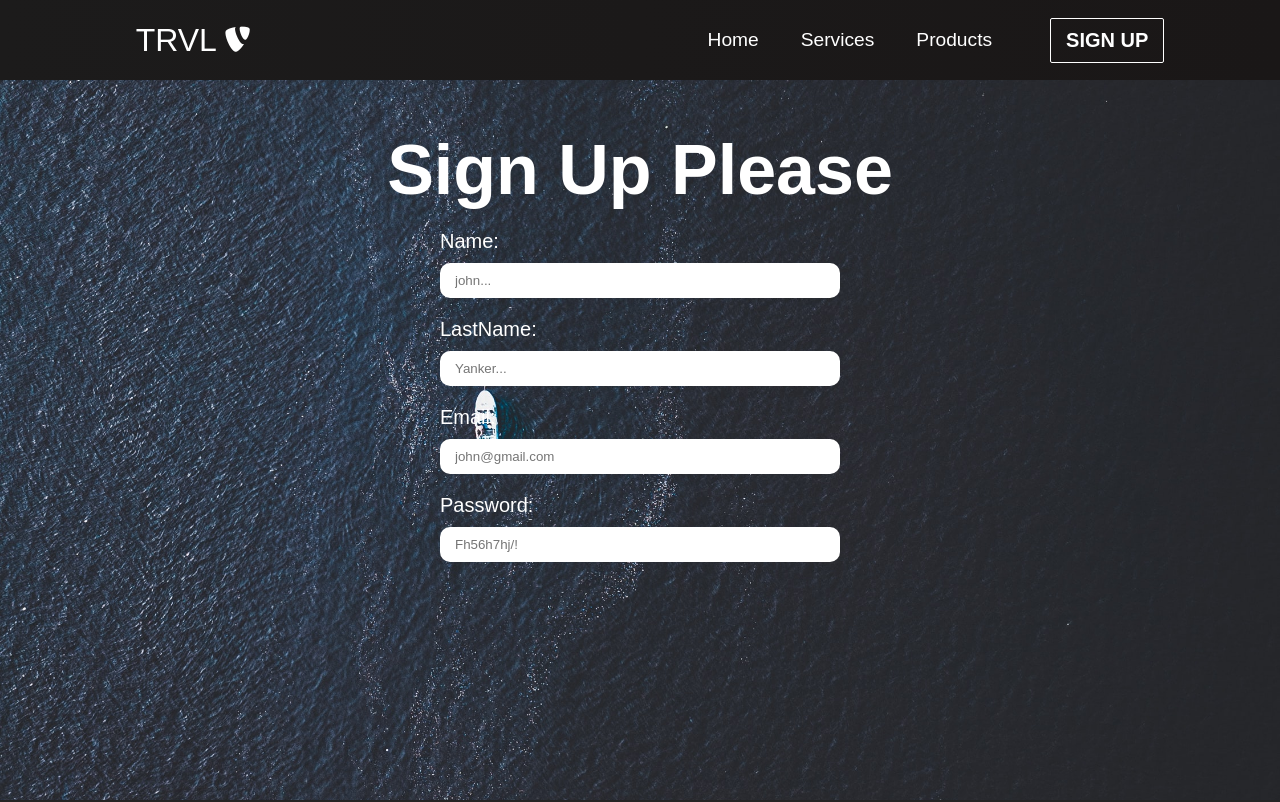
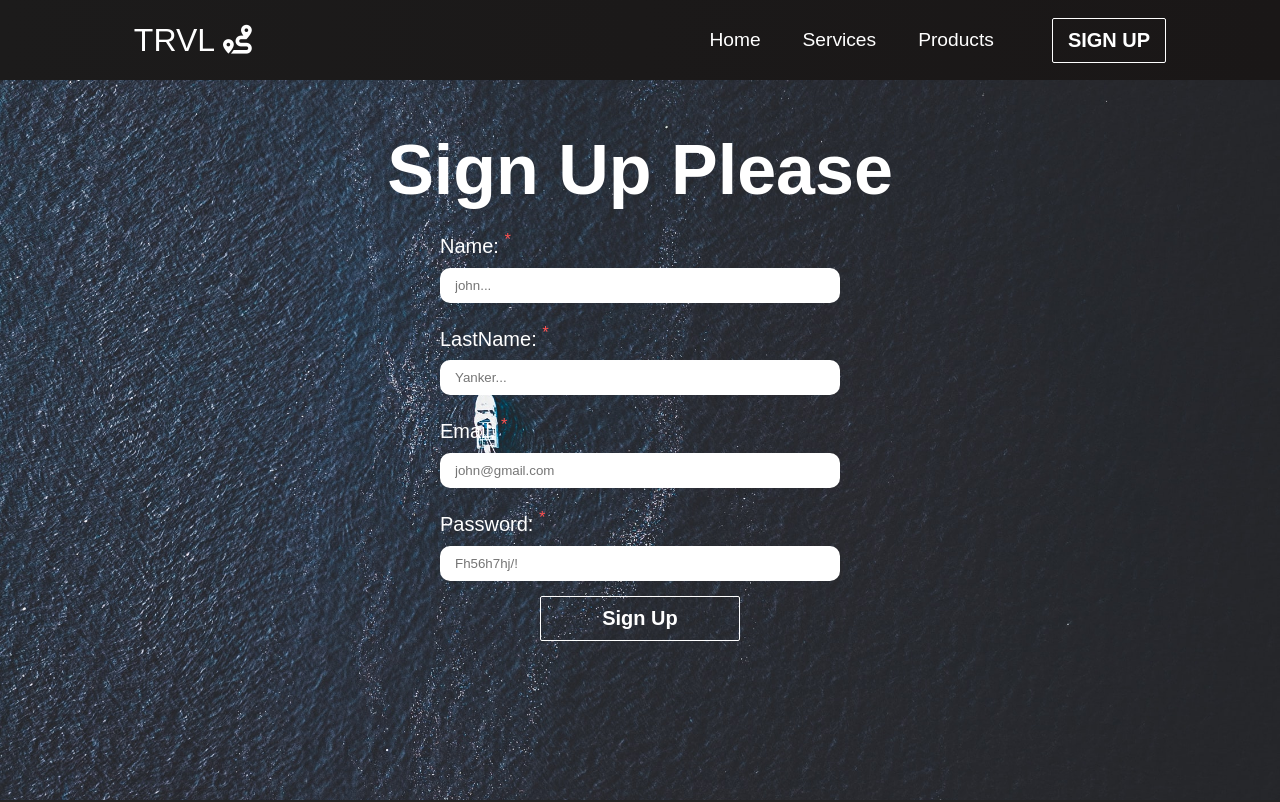
Before and after one commit to aurryllash/TRVL, a React (Vite) app: page /sign-up in a window 1280 px wide. Shown: the top 802 px of the page. Built offline with nearby package versions, Linux system fonts and the light colour scheme.

Commit message:
Add simple validation for Empty input in sign up form

```diff
--- a/src/App.css
+++ b/src/App.css
@@ -49,16 +49,6 @@
 
 
   }
-  @media screen and (max-width: 820px) {
-    .sign-up {
-      height: 120vh;
-    }
-  }
-  @media screen and (max-height: 550px) {
-    .sign-up {
-      height: 170vh;
-    }
-  }
   .error-container {
     background-color: rgb(226, 226, 226);
 
--- a/src/components/Button.css
+++ b/src/components/Button.css
@@ -12,7 +12,6 @@
     background-color: var(--primary);
     color: #242424;
     border: 1px solid var(--primary);
-
 }
 .btn--outline {
     background-color: transparent;
@@ -30,6 +29,9 @@
     font-size: 20px;
     font-weight: 600;
 }
+.btn--xxl {
+    width: 400px;
+}
 .btn--medium:hover,
 .btn--large:hover {
     background-color: white;
--- a/src/components/Button.jsx
+++ b/src/components/Button.jsx
@@ -3,13 +3,14 @@ import { Link } from 'react-router-dom'
 import './Button.css'
 
 const STYLES = ['btn--primary', 'btn--outline']
-const SIZES = ['btn--large', 'btn--medium']
+const SIZES = ['btn--large', 'btn--medium', 'btn--xxl']
 const Button = ({
     children,
     type,
     onClick,
     buttonStyle,
-    buttonSize
+    buttonSize,
+    style
 }) => {
   const checkButtonStyle = STYLES.includes(buttonStyle) ? buttonStyle : STYLES[0]
   const checkButtonSize = SIZES.includes(buttonSize) ? buttonSize : SIZES[0]
@@ -17,6 +18,7 @@ const Button = ({
   return (
     <Link to='/sign-up' className='btn-mobile'>
         <button
+        style={style}
         className={`btn ${checkButtonStyle} ${checkButtonSize}`}
         onClick={onClick}
         type={type}>
--- a/src/components/Footer.jsx
+++ b/src/components/Footer.jsx
@@ -64,7 +64,7 @@ const Footer = () => {
             <div className="social-media-wrap">
                 <div className="footer-logo">
                     <Link className='social-logo'>
-                    TRVL <i className="fab fa-typo3"></i>
+                    TRVL <i className="fa-solid fa-route"></i>
                     </Link>
                 </div>
                 <small className='website-rights'>TRVL © 2024</small>
--- a/src/components/HeroSection.css
+++ b/src/components/HeroSection.css
@@ -18,10 +18,10 @@
     object-fit: contain;
     color: white;
     font-family: 'Trebuchet MS', 'Lucida Sans Unicode', 'Lucida Grande', 'Lucida Sans', Arial, sans-serif;
+    text-align: center;
  }
 .hero-container h1 {
    font-size: 90px;
-   margin-top: 100px;
 }
 .hero-container p {
    font-size: 34px;
@@ -45,7 +45,6 @@
       font-size: 70px;
       margin-top: 8px;
    }
-
 }
 @media screen and (max-width: 768px) {
 
@@ -56,7 +55,7 @@
   .hero-container p {
    font-size: 30px;
    color: rgba(254, 254, 254, 0.941);
-}
+   }
   .btn-mobile {
    display: block;
    text-decoration: none;
--- a/src/components/HeroSection.jsx
+++ b/src/components/HeroSection.jsx
@@ -5,6 +5,7 @@ import './HeroSection.css'
 function HeroSection() {
   return (
     <div className='hero-container'>
+
         <video src="/public/vecteezy_natural-scenery-of-beautiful-erawan-waterfalls-in-a-tropical_11731185.mp4" autoPlay loop muted ></video>
         <h1>ADVANTURE AWAITS</h1>
         <p>What are you waiting for?</p>
--- a/src/components/Navbar.css
+++ b/src/components/Navbar.css
@@ -30,6 +30,10 @@
 }
 
 .fa-typo3 {
+  margin-left: 0.5rem;
+  font-size: 1.8rem;
+}
+.fa-route {
   margin-left: 0.5rem;
   font-size: 1.8rem;
 }
@@ -83,6 +87,7 @@
   .nav-menu {
     display: flex;
     flex-direction: column;
+    justify-content: flex-start;
     width: 100%;
     height: 90vh;
     position: absolute;
--- a/src/components/Navbar.jsx
+++ b/src/components/Navbar.jsx
@@ -24,7 +24,7 @@ function Navbar() {
         <nav className='navbar'>
             <div className='navbar-container'>
                 <Link to="/" className='navbar-logo'  onClick={() => setClick(false)} >
-                  TRVL <i className='fab fa-typo3'></i>
+                  TRVL <i className='fa-solid fa-route'></i>
                 </Link>
                 <div className="menu-icon" onClick={() => setClick(!click)}>
                   <i className={click ? 'fas fa-times' : 'fas fa-bars'}></i>
--- a/src/components/SignUpForm.css
+++ b/src/components/SignUpForm.css
@@ -1,3 +1,9 @@
+.sign-up-container {
+    padding-bottom: 100px;
+}
+sup {
+    color: rgb(253, 82, 82);
+}
 .sign-up-container input {
     border: none;
     padding: 10px 15px;
@@ -37,6 +43,5 @@
         align-items: center;
 
         width: 350px;
-        /* text-align: center; */
     }
 }
--- a/src/components/SignUpForm.jsx
+++ b/src/components/SignUpForm.jsx
@@ -1,26 +1,56 @@
-import React from 'react'
+import React, { useState } from 'react'
 import './SignUpForm.css'
+import Button from './Button'
+
+const MustBeFilledError = () => {
+    return <p style={{ color: 'rgb(253, 82, 82)', fontSize: '15px', marginTop: '5px' }}>Section must be filled!</p>
+}
 
 const SignUpForm = () => {
+    const [error, setError] = useState({
+        name: false,
+        lastName: false,
+        email: false,
+        password: false
+    })
+
+    const CheckIfIsFilled = (event) => {
+        const { name, value } = event.target
+
+        setError(prevErrors => ({
+            ...prevErrors,
+            [name]: value === ''
+        }))
+
+    }
+
   return (
     <div className='sign-up-container'>
         <h1 style={{ marginTop: '50px' }}>Sign Up Please</h1>
         <form className="sign-up-form">
             <div className="input-field">
-                <label>Name: </label>
-                <input type="text" placeholder='john...' />
+                <label>Name: <sup>*</sup> </label>
+                <input type="text" name='name' placeholder='john...' onBlur={CheckIfIsFilled} />
+                { error.name && <MustBeFilledError /> }
             </div>
             <div className="input-field">
-                <label>LastName: </label>
-                <input type="text" placeholder='Yanker...' />
+                <label>LastName: <sup>*</sup> </label>
+                <input type="text" name='lastName' placeholder='Yanker...' onBlur={CheckIfIsFilled} />
+                { error.lastName && <MustBeFilledError /> }
             </div>
             <div className="input-field">
-                <label>Email: </label>
-                <input type="email" placeholder='john@gmail.com' />
+                <label>Email: <sup>*</sup> </label>
+                <input type="email" name='email' placeholder='john@gmail.com' onBlur={CheckIfIsFilled} />
+                { error.email && <MustBeFilledError /> }
             </div>
             <div className="input-field">
-                <label>Password: </label>
-                <input type="password" placeholder='Fh56h7hj/!' />
+                <label>Password: <sup>*</sup> </label>
+                <input type="password" name='password' placeholder='Fh56h7hj/!' onBlur={CheckIfIsFilled} />
+                { error.password && <MustBeFilledError /> }
+            </div>
+            <div className="button-container">
+                <Button style={{ width: '200px' }}
+                buttonStyle='btn--outline' buttonSize='btn--large' >Sign Up</Button>
             </div>
         </form>
     </div>
```
